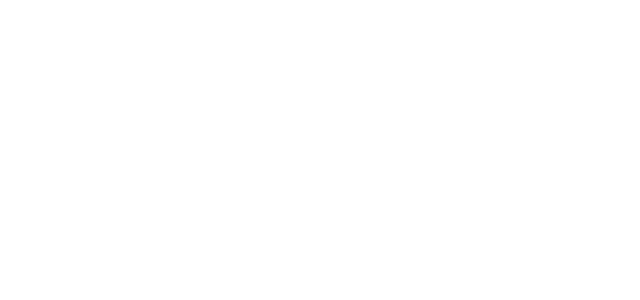
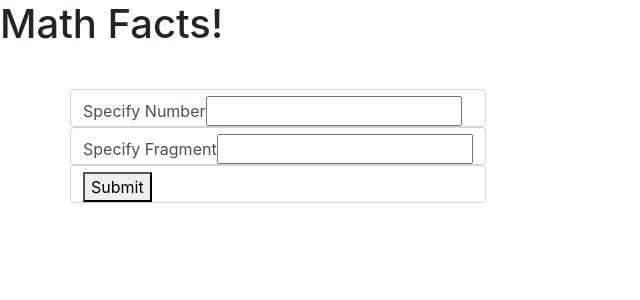
Before and after one commit to krzysztofprz/AngularTour, an Angular app in the folder math-tour/: page /MathFact in a window 1280 px wide. Before the commit this address led to /. Shown: the top 300 px of the page, without its empty margins (0-640 px from the left). Built offline with nearby package versions, Linux system fonts and the light colour scheme.

Commit message:
-new form -TODO: add validation

```diff
--- a/math-tour/src/app/app-routing.module.ts
+++ b/math-tour/src/app/app-routing.module.ts
@@ -1,10 +1,12 @@
+import { MathFactsComponent } from './../content/math-facts/math-facts.component';
 import { DateFactsComponent } from './../content/date-facts/date-facts.component';
 import { NgModule } from '@angular/core';
 import { Routes, RouterModule } from '@angular/router';
 
 const routes: Routes = [
   { path: '', redirectTo: '/DateFact', pathMatch: 'full' },
-  { path: 'DateFact', component: DateFactsComponent }
+  { path: 'DateFact', component: DateFactsComponent },
+  { path: 'MathFact', component: MathFactsComponent },
 ];
 
 @NgModule({
--- a/math-tour/src/app/app.module.ts
+++ b/math-tour/src/app/app.module.ts
@@ -1,3 +1,4 @@
+import { MathFactsComponent } from './../content/math-facts/math-facts.component';
 import { FormsModule, ReactiveFormsModule } from '@angular/forms';
 import { DateFactsComponent } from './../content/date-facts/date-facts.component';
 import { BrowserModule } from '@angular/platform-browser';
@@ -12,6 +13,7 @@
   declarations: [
     AppComponent,
     DateFactsComponent,
+    MathFactsComponent,
   ],
   imports: [
     BrowserModule,
@@ -19,6 +21,7 @@
     HttpClientModule,
     NgbModule,
     ReactiveFormsModule,
+    FormsModule,
   ],
   providers: [],
   bootstrap: [
--- /dev/null
+++ b/math-tour/src/content/math-facts/math-facts.component.html
@@ -0,0 +1,39 @@
+<div>
+  <h1>Math Facts!</h1>
+</div>
+
+<div>
+
+  <div class="row">
+    <hr />
+
+    <p>
+      {{mathFact}}
+    </p>
+
+    <hr />
+  </div>
+
+</div>
+
+<div class="container">
+  <div class="row">
+    <div class="form-group">
+      <form [formGroup]="mathFactForm" (submit)="onSubmit(mathFactForm.value)">
+        <div class="form-control">
+          <label for="number">Specify Number</label>
+          <input formControlName="number" id="number" />
+          <!-- <div *ngIf="number.touched && number.hasError('required')">Required</div> -->
+        </div>
+        <div class="form-control">
+          <label for="fragment">Specify Fragment</label>
+          <input formControlName="fragment" id="fragment" />
+          <!-- <control-messages [control]="mathFactForm.get('fragment')"></control-messages>" -->
+        </div>
+        <div class="form-control">
+          <button type="submit">Submit</button>
+        </div>
+      </form>
+    </div>
+  </div>
+</div>
--- /dev/null
+++ b/math-tour/src/content/math-facts/math-facts.component.ts
@@ -0,0 +1,37 @@
+import { MathFactModel } from './../../models/MathFactModel';
+import { FormBuilder, FormsModule } from '@angular/forms';
+import { NumbersApiService } from './../../services/numbers-api.service';
+import { Component, OnInit, NgModule } from '@angular/core';
+
+@Component({
+  selector: 'app-math-facts',
+  templateUrl: './math-facts.component.html',
+  styleUrls: ['./math-facts.component.css']
+})
+
+export class MathFactsComponent implements OnInit {
+
+  mathFact;
+  mathFactModel: MathFactModel;
+
+  mathFactForm: any;
+
+  constructor(private numbersApiService: NumbersApiService,
+    private formBuilder: FormBuilder) {
+    this.mathFactForm = this.formBuilder.group({
+      number: '',
+      fragment: ''
+    });
+  }
+
+  ngOnInit() {
+  }
+
+  onSubmit(mathFactModel) {
+    // using fetch to consume api
+    this.numbersApiService.getMathFact(mathFactModel).then(response => response.text())
+      .then(data => {
+        this.mathFact = data;
+      });
+  }
+}
--- /dev/null
+++ b/math-tour/src/models/MathFactModel.ts
@@ -0,0 +1,4 @@
+export class MathFactModel {
+  number: number;
+  fragment: string;
+}
--- a/math-tour/src/services/numbers-api.service.ts
+++ b/math-tour/src/services/numbers-api.service.ts
@@ -1,6 +1,7 @@
 import { DateFactModel } from './../models/DateFactModel';
 import { HttpClient, HttpHeaders } from '@angular/common/http';
 import { Injectable } from '@angular/core';
+import { MathFactModel } from 'src/models/MathFactModel';
 
 @Injectable({
   providedIn: 'root'
@@ -18,15 +19,6 @@
 
   constructor(private httpClient: HttpClient) { }
 
-  // public getDateFact() {
-  //   return fetch('https://numbersapi.p.rapidapi.com/6/21/date', {
-  //     headers: {
-  //       'x-rapidapi-host': 'numbersapi.p.rapidapi.com',
-  //       'x-rapidapi-key': 'a79227b206mshbacda42483d6dafp1ae1e2jsnb3628e51e5ff'
-  //     }
-  //   }).then(res => res.text());
-  // }
-
   public getDateFact(dateFactModel: DateFactModel) {
     return this.httpClient.get(`https://numbersapi.p.rapidapi.com/${dateFactModel.month}/${dateFactModel.day}/date`, {
       responseType: 'text',
@@ -37,7 +29,12 @@
     });
   }
 
-  public getMathFact() {
-    return this.httpClient.get(`https://numbersapi.p.rapidapi.com/5/6/date`, this.httpOptions);
+  public getMathFact(mathFactModel: MathFactModel) {
+    return fetch(`https://numbersapi.p.rapidapi.com/${mathFactModel.number}/math`, {
+      headers: {
+        'x-rapidapi-host': 'numbersapi.p.rapidapi.com',
+        'x-rapidapi-key': 'a79227b206mshbacda42483d6dafp1ae1e2jsnb3628e51e5ff'
+      }
+    });
   }
 }
```
Also changed, not shown: math-tour/src/content/date-facts/date-facts.component.ts (+2 -8 lines), math-tour/src/content/math-facts/math-facts.component.css (added), 1 other file (tests, documents, lock files or other folders).
